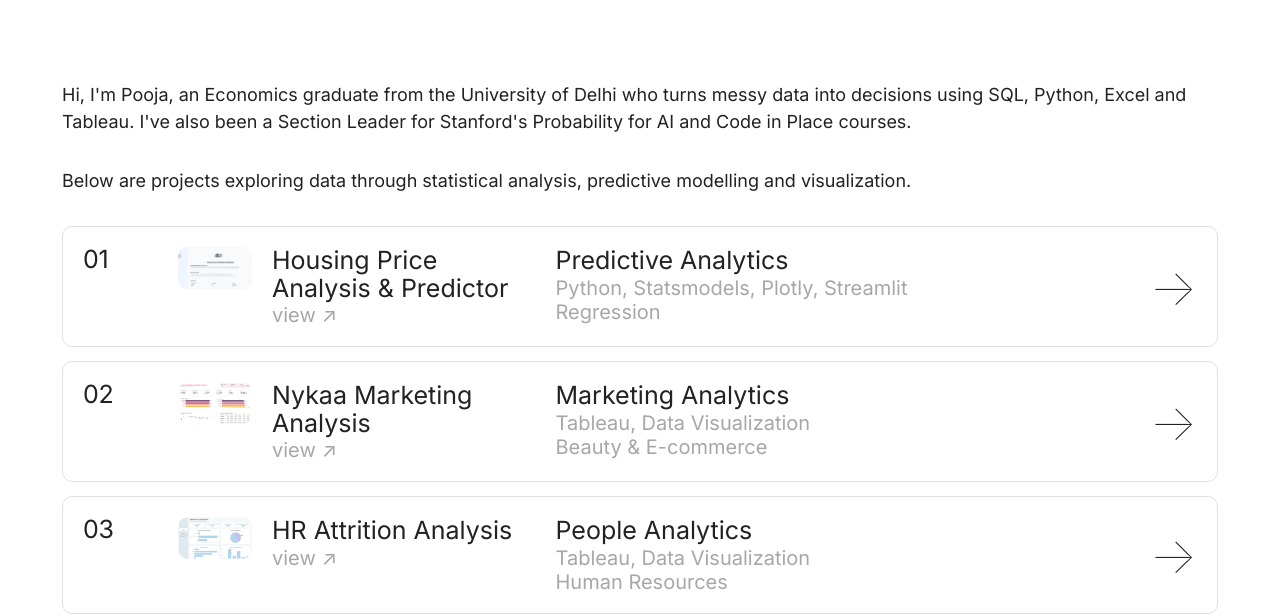
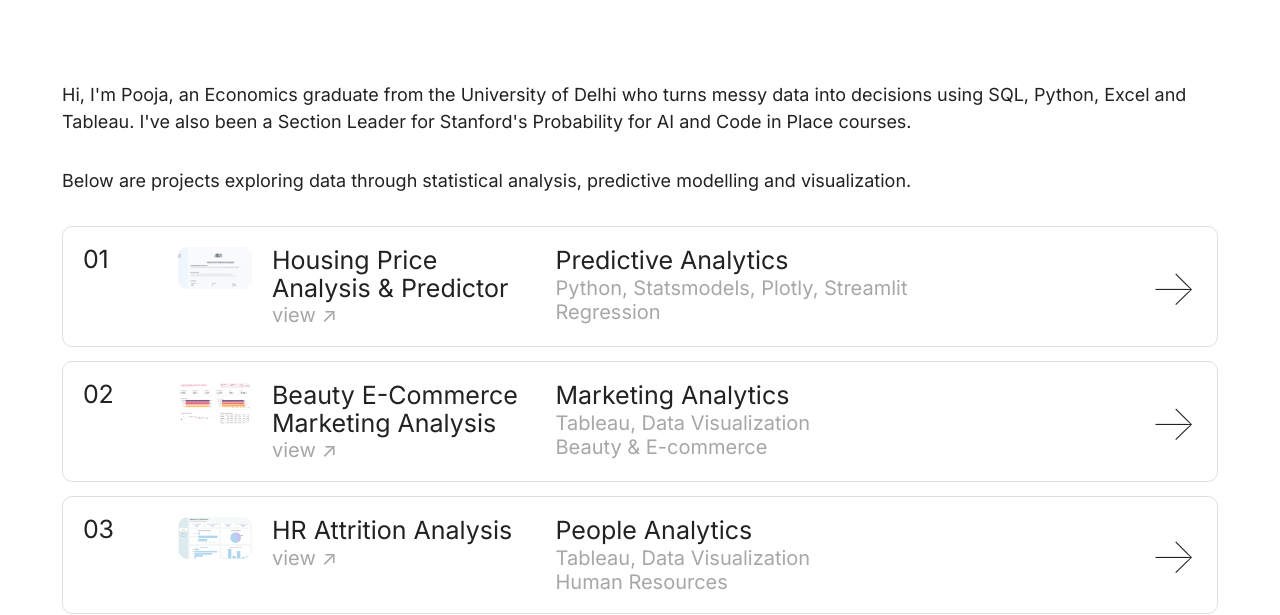
Before and after one commit to poojachandna/poojachandna.github.io, a plain HTML site: page index.html in a window 1280 px wide. Shown: the part 74-689 px from the top of the page. Drawn offline with Linux system fonts and the light colour scheme.

Commit message:
Rename marketing project

```diff
--- a/index.html
+++ b/index.html
@@ -71,9 +71,9 @@
 
       <a href="https://public.tableau.com/app/profile/pooja.chandna6895/viz/nykaamarketingchannelanalysis/Dashboard1" target="_blank" rel="noreferrer" class="project-item reveal">
         <span class="project-year">02</span>
-        <img class="project-thumb project-thumb--screenshot" src="assets/marketing_screenshot.png" alt="Nykaa Marketing Analysis">
+        <img class="project-thumb project-thumb--screenshot" src="assets/marketing_screenshot.png" alt="Beauty E-Commerce Marketing Analysis">
         <div class="project-name">
-          <span class="project-name-title">Nykaa Marketing Analysis</span>
+          <span class="project-name-title">Beauty E-Commerce Marketing Analysis</span>
           <span class="project-name-link">view ↗</span>
         </div>
         <div class="project-info">
```
